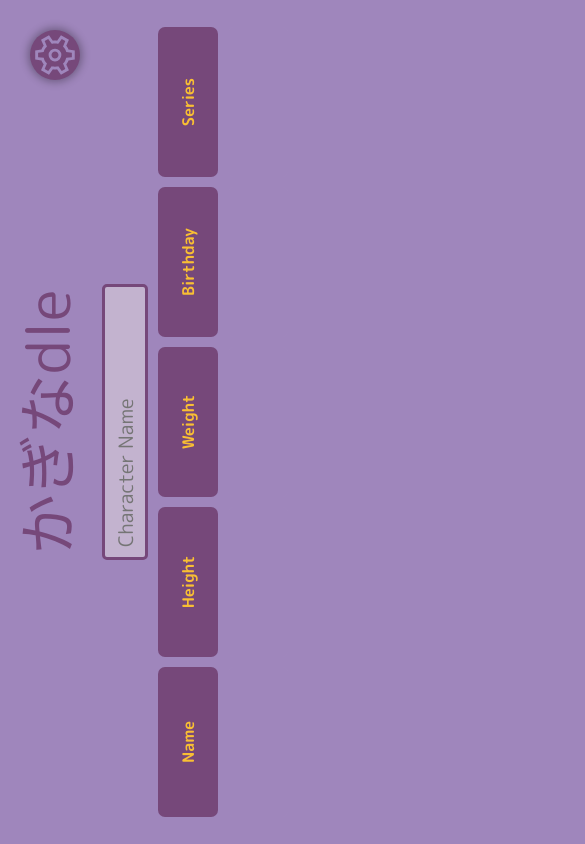
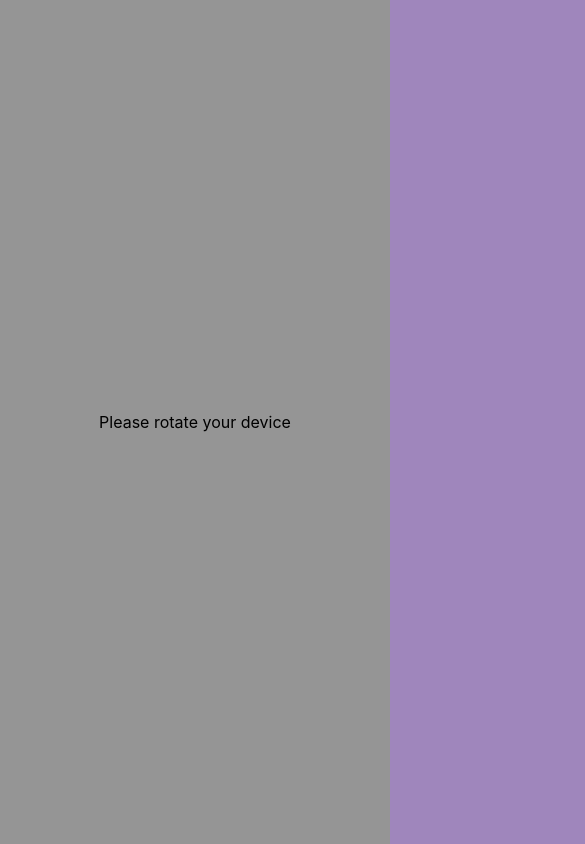
Before and after one commit to evan-beep/Kaginadle, a React (Create React App) app: page / in a window 390 px wide. Shown: the top 844 px of the page, 585 px wide, since content can reach past the window. Built offline with nearby package versions, Linux system fonts and the light colour scheme.

Commit message:
rotation prompt

```diff
--- a/src/App.css
+++ b/src/App.css
@@ -6,8 +6,9 @@
   justify-content: center;
   display: flex;
   font-family: 'M PLUS Rounded 1c', sans-serif;
+}
 
-}
+
 
 .html {
   background: rgb(143, 143, 143);
@@ -394,21 +395,6 @@
   }
 }
 
-@media (orientation: portrait) and (max-width: 600px) {
-  html {
-    /* Rotate the content container */
-    transform: rotate(-90deg);
-    transform-origin: left top;
-    /* Set content width to viewport height */
-    width: 100vh;
-    /* Set content height to viewport width */
-    height: 100vw;
-    overflow-x: hidden;
-    position: absolute;
-    top: 100%;
-    left: 0;
-  }
-}
 
 
 .Animate {
--- a/src/App.tsx
+++ b/src/App.tsx
@@ -436,7 +436,6 @@ function App() {
 
   return (
     <div className="App" style={{ 'margin': 'auto', 'justifyContent': 'center', alignItems: 'center', display: 'flex', flexDirection: 'column', overflow: 'hidden' }}>
-
       <div onClick={() => {
         setCompletionScreen(false)
         setMenu(false)
--- a/src/index.css
+++ b/src/index.css
@@ -12,3 +12,32 @@ code {
   font-family: source-code-pro, Menlo, Monaco, Consolas, 'Courier New',
     monospace;
 }
+
+.RotationPrompt {
+  position: fixed;
+  display: flex;
+  width: 100%;
+  height: 100%;
+  background-color: rgb(149, 149, 149);
+  opacity: 0;
+  justify-content: center;
+  text-align: center;
+  align-items: center;
+  z-index: -1;
+}
+
+@media (orientation: portrait) and (max-width: 600px) {
+  .RotationPrompt {
+    opacity: 1;
+    overflow: hidden;
+    z-index: 10001;
+  }
+
+  .App {
+    opacity: 0;
+  }
+
+  html {
+    overflow: hidden;
+  }
+}
--- a/src/index.tsx
+++ b/src/index.tsx
@@ -9,6 +9,11 @@ const root = ReactDOM.createRoot(
 );
 root.render(
   <React.StrictMode>
+    <div className="RotationPrompt">
+      <div className="text">
+        Please rotate your device
+      </div>
+    </div>
     <App />
   </React.StrictMode>
 );
```
